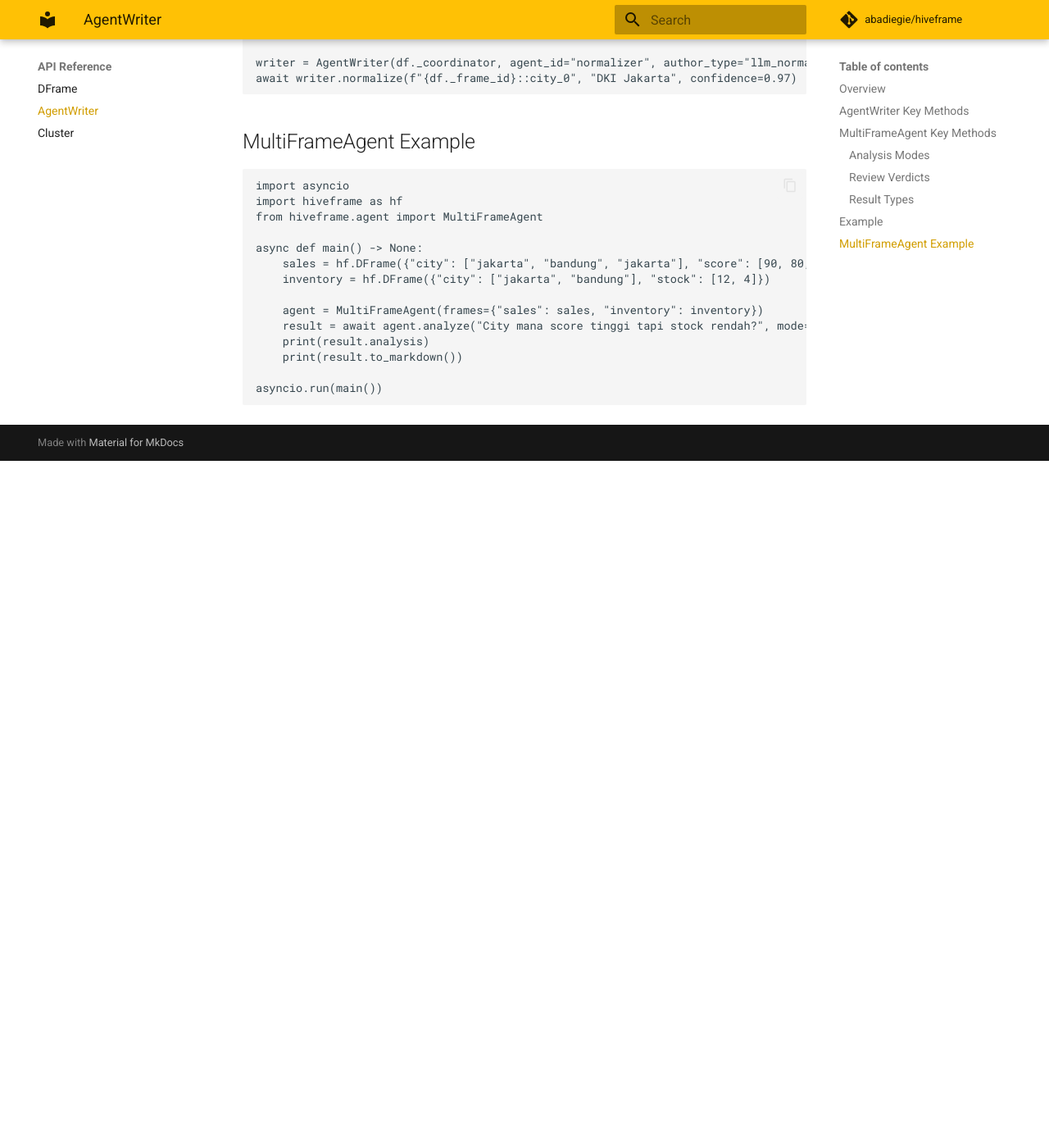
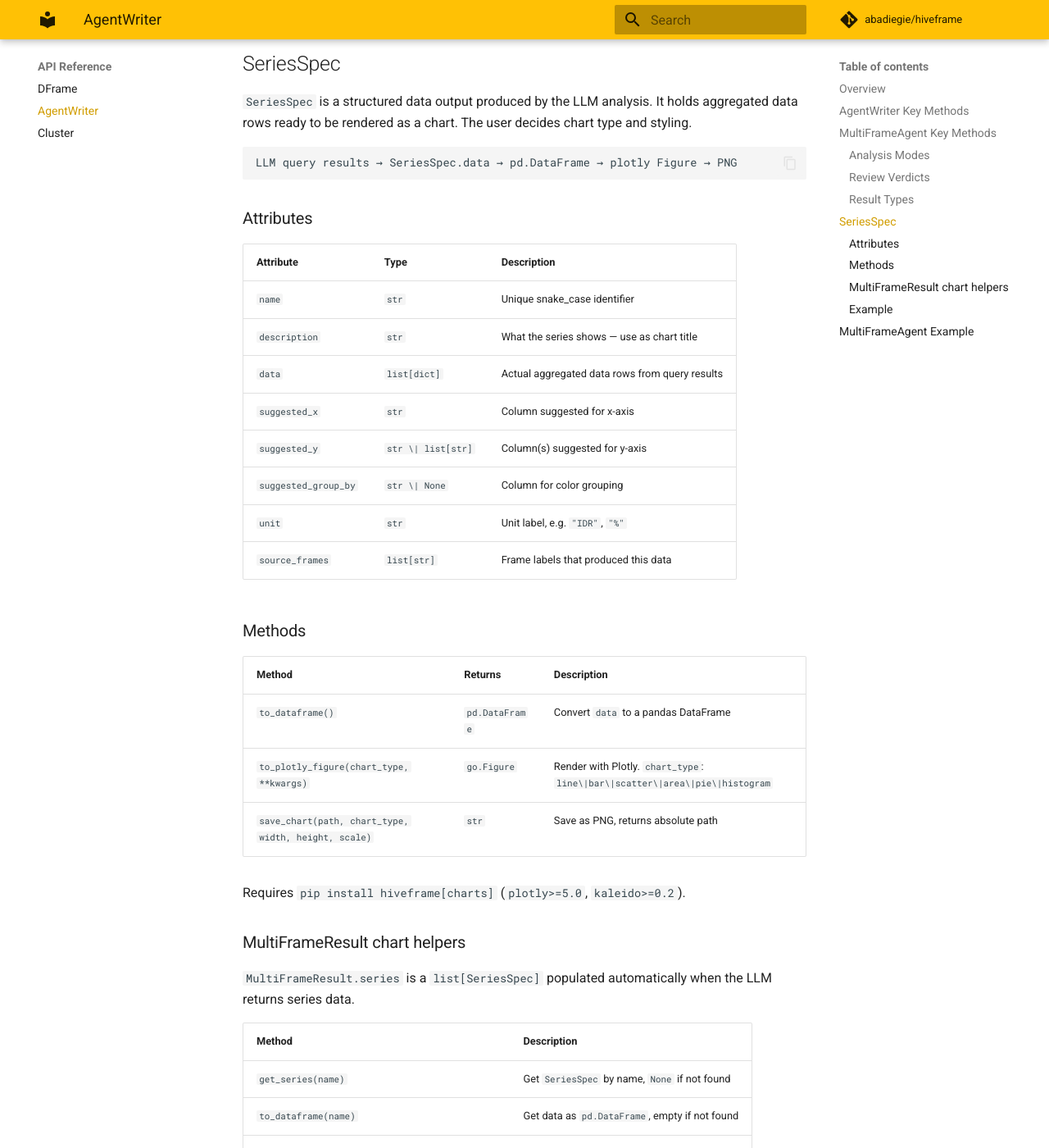
Before and after one commit to abadiegie/hiveframe, an MkDocs documentation site: the page built from docs/docs/api/agent.md, in a window 1280 px wide and 1400 px high, scrolled down 1644 px. Shown: the whole window at 82% size. Built offline with MkDocs 1.6.1 and Material for MkDocs 9.7.7, drawn with Linux system fonts in a browser that asks for light colours; comment, search, counter and statistics services are not loaded; before the commit the page ends 2206 px from its top, so only the background shows below that; some of the changed text lies outside the part shown.

Commit message:
docs(agent): add SeriesSpec chart output documentation - Add SeriesSpec section to api/agent.md with attributes table,   methods table, and full usage example - Update Overview to mention SeriesSpec as third interface - Update Result Types to list MultiFrameResult, FrameInsight, SeriesSpec - Add MultiFrameResult chart helpers table (get_series, to_dataframe,   to_plotly_figure, save_chart, save_all_charts) - Rebuild docs/site/ from updated source

````diff
--- a/docs/docs/api/agent.md
+++ b/docs/docs/api/agent.md
@@ -2,10 +2,11 @@
 
 ## Overview
 
-Hiveframe agent layer has two main interfaces:
+Hiveframe agent layer has three main interfaces:
 
 - `AgentWriter` for transactional writes into a single `DFrame`
 - `MultiFrameAgent` for analysis across one or many `DFrame` objects (sample/query mode)
+- `SeriesSpec` for structured chart-ready data output from LLM analysis
 
 ## AgentWriter Key Methods
 
@@ -47,19 +48,99 @@ In `query` mode:
 
 ### Result Types
 
-- `MultiFrameResult`
-- `FrameInsight`
+- `MultiFrameResult` — top-level result with `analysis`, `insights`, `series`, metadata
+- `FrameInsight` — single insight with `finding`, `frames`, `confidence`
+- `SeriesSpec` — chart-ready data series (see below)
 
-Both are exported from `hiveframe.agent`.
+All three are exported from `hiveframe.agent`.
 
-## Example
+---
+
+## SeriesSpec
+
+`SeriesSpec` is a structured data output produced by the LLM analysis. It holds aggregated
+data rows ready to be rendered as a chart. The user decides chart type and styling.
+
+```
+LLM query results → SeriesSpec.data → pd.DataFrame → plotly Figure → PNG
+```
+
+### Attributes
+
+| Attribute | Type | Description |
+|---|---|---|
+| `name` | `str` | Unique snake_case identifier |
+| `description` | `str` | What the series shows — use as chart title |
+| `data` | `list[dict]` | Actual aggregated data rows from query results |
+| `suggested_x` | `str` | Column suggested for x-axis |
+| `suggested_y` | `str \| list[str]` | Column(s) suggested for y-axis |
+| `suggested_group_by` | `str \| None` | Column for color grouping |
+| `unit` | `str` | Unit label, e.g. `"IDR"`, `"%"` |
+| `source_frames` | `list[str]` | Frame labels that produced this data |
+
+### Methods
+
+| Method | Returns | Description |
+|---|---|---|
+| `to_dataframe()` | `pd.DataFrame` | Convert `data` to a pandas DataFrame |
+| `to_plotly_figure(chart_type, **kwargs)` | `go.Figure` | Render with Plotly. `chart_type`: `line\|bar\|scatter\|area\|pie\|histogram` |
+| `save_chart(path, chart_type, width, height, scale)` | `str` | Save as PNG, returns absolute path |
+
+Requires `pip install hiveframe[charts]` (`plotly>=5.0`, `kaleido>=0.2`).
+
+### MultiFrameResult chart helpers
+
+`MultiFrameResult.series` is a `list[SeriesSpec]` populated automatically when the LLM
+returns series data.
+
+| Method | Description |
+|---|---|
+| `get_series(name)` | Get `SeriesSpec` by name, `None` if not found |
+| `to_dataframe(name)` | Get data as `pd.DataFrame`, empty if not found |
+| `to_plotly_figure(name, chart_type, **kwargs)` | Get Plotly figure, raises `KeyError` if not found |
+| `save_chart(name, path, chart_type, **kwargs)` | Save one series as PNG |
+| `save_all_charts(output_dir, chart_type)` | Save all series as PNGs, skips failures silently |
+
+### Example
 
 ```python
-from hiveframe.agent.writer import AgentWriter
+import asyncio
+import hiveframe as hf
+from hiveframe.agent import MultiFrameAgent
 
-writer = AgentWriter(df._coordinator, agent_id="normalizer", author_type="llm_normalization")
-await writer.normalize(f"{df._frame_id}::city_0", "DKI Jakarta", confidence=0.97)
+async def main() -> None:
+    sales = hf.DFrame({"month": ["Jan", "Feb", "Mar"], "revenue": [100, 150, 200]})
+    agent = MultiFrameAgent(frames={"sales": sales}, provider="anthropic")
+
+    result = await agent.analyze("Trend revenue per bulan", mode="query")
+
+    # Check what series the LLM produced
+    print(result.to_markdown())
+    # ## Available Charts
+    # - `revenue_trend` — Monthly revenue trend
+    #   x: `month` | y: `revenue` | 3 rows
+
+    # Access raw data
+    df = result.to_dataframe("revenue_trend")
+    print(df)
+
+    # User decides chart type
+    fig = result.to_plotly_figure("revenue_trend", chart_type="line", title="Revenue Q1")
+    fig.show()
+
+    # Save as PNG (requires kaleido)
+    path = result.save_chart("revenue_trend", "output/revenue.png", chart_type="bar")
+    print(f"Saved: {path}")
+
+    # Save all series at once
+    paths = result.save_all_charts("output/charts/")
+    for name, p in paths.items():
+        print(f"{name}: {p}")
+
+asyncio.run(main())
 ```
+
+---
 
 ## MultiFrameAgent Example
 
@@ -69,13 +150,13 @@ import hiveframe as hf
 from hiveframe.agent import MultiFrameAgent
 
 async def main() -> None:
-	sales = hf.DFrame({"city": ["jakarta", "bandung", "jakarta"], "score": [90, 80, 70]})
-	inventory = hf.DFrame({"city": ["jakarta", "bandung"], "stock": [12, 4]})
+    sales = hf.DFrame({"city": ["jakarta", "bandung", "jakarta"], "score": [90, 80, 70]})
+    inventory = hf.DFrame({"city": ["jakarta", "bandung"], "stock": [12, 4]})
 
-	agent = MultiFrameAgent(frames={"sales": sales, "inventory": inventory})
-	result = await agent.analyze("City mana score tinggi tapi stock rendah?", mode="query")
-	print(result.analysis)
-	print(result.to_markdown())
+    agent = MultiFrameAgent(frames={"sales": sales, "inventory": inventory})
+    result = await agent.analyze("City mana score tinggi tapi stock rendah?", mode="query")
+    print(result.analysis)
+    print(result.to_markdown())
 
 asyncio.run(main())
 ```
````
Also changed, not shown: docs/site/api/agent/index.html, docs/site/index.html, docs/site/search/search_index.json, docs/site/sitemap.xml, 1 other file.
